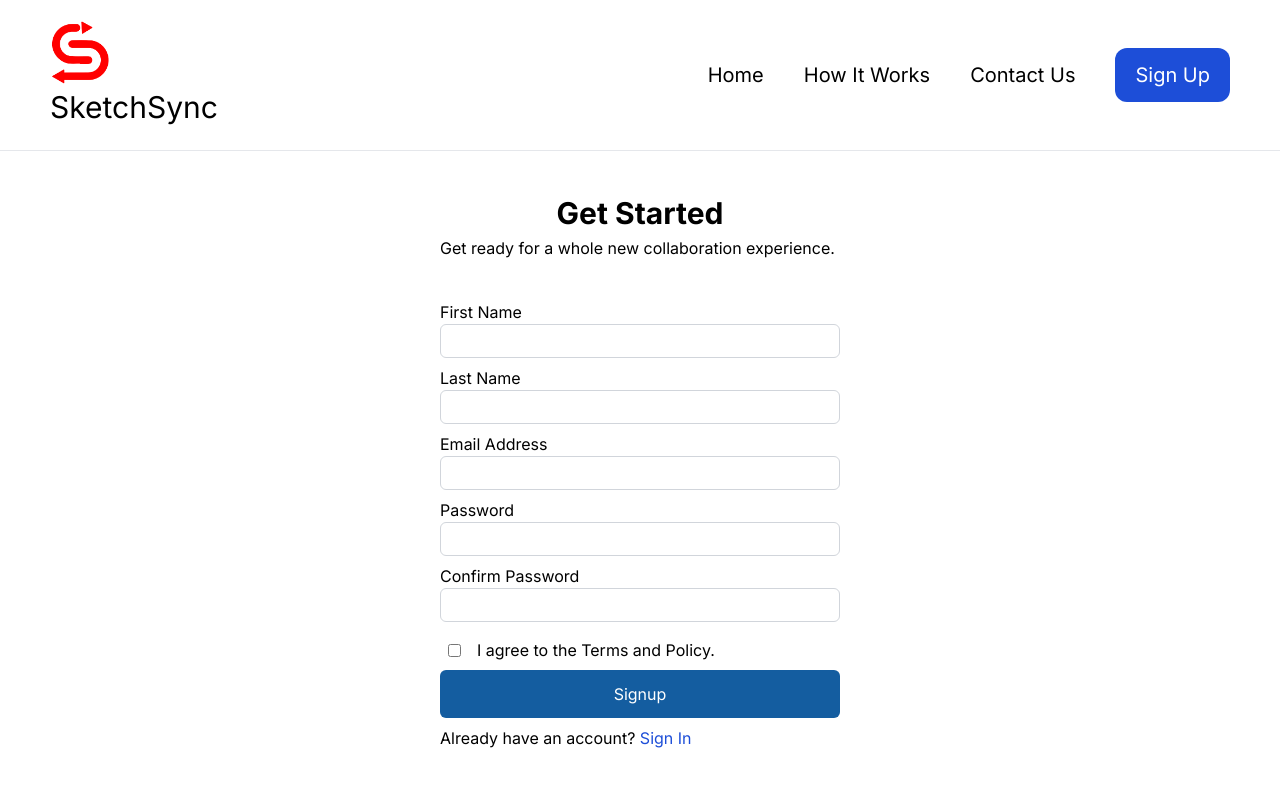
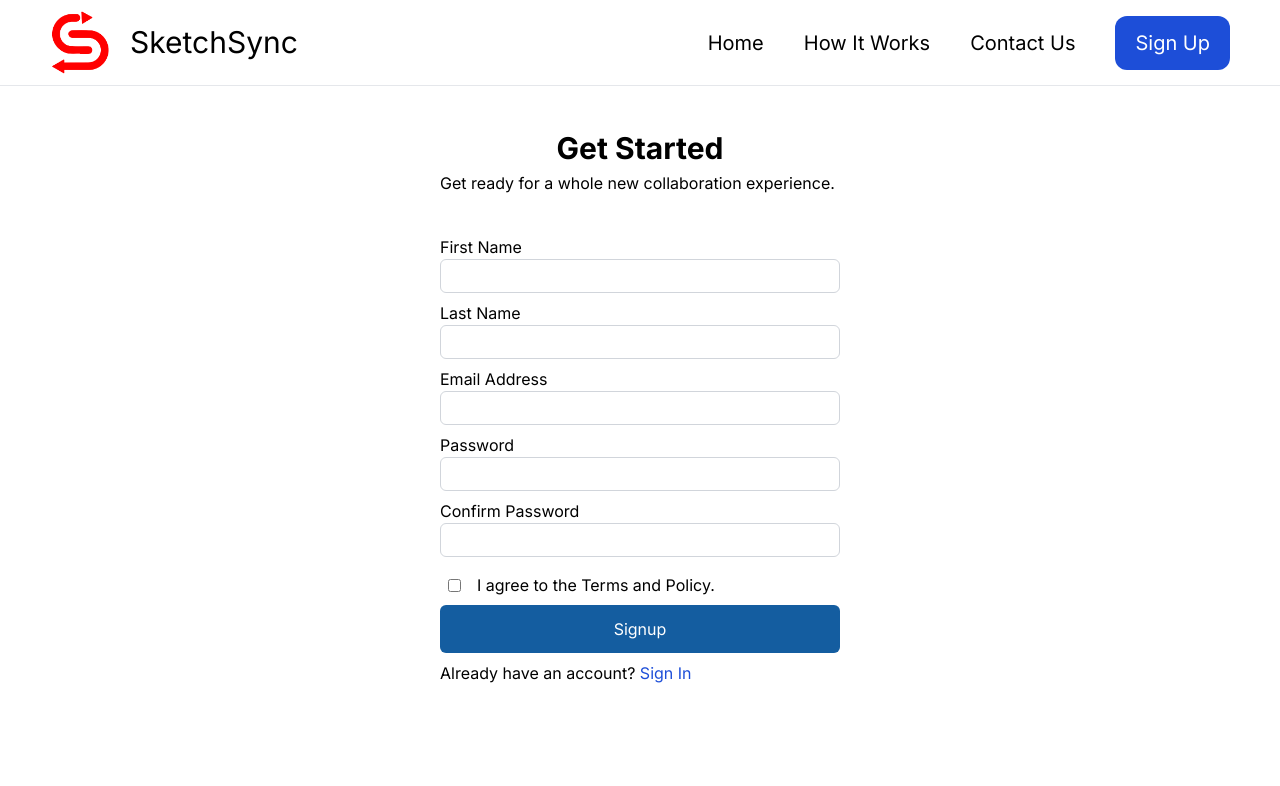
Before and after one commit to Osilaja78/SketchSync, a Next.js app in the folder frontend/: page /auth/signup in a window 1280 px wide. Shown: the top 786 px of the page. Built offline with nearby package versions, Linux system fonts and the light colour scheme; no server answers.

Commit message:
made more changes to the ui

```diff
--- a/frontend/app/page.jsx
+++ b/frontend/app/page.jsx
@@ -1,6 +1,6 @@
 "use client"
 // import "./globals.css";
-import { React, useContext } from 'react';
+import { React, useContext, useState, useEffect } from 'react';
 import Navbar from '@/components/navbar';
 import HeroSection from '@/components/heroSection';
 import DemoSection from '@/components/demoSection';
@@ -14,6 +14,11 @@ import { AuthContext } from '@/components/auth/AuthContext';
 const HomePage = () => {
 
   const { isLoggedIn, logout } = useContext(AuthContext);
+  const [ isClient, setIsClient ] = useState(false);
+
+  useEffect(() => {
+    setIsClient(true);
+  })
 
   return (
     <>
@@ -45,7 +50,7 @@ const HomePage = () => {
           thing of the past.
         </p>
         <div className="max-w-max mx-auto flex flex-row gap-5">
-          {isLoggedIn === false && <button className="bg-blue-700 text-white mx-auto py-3 px-5 rounded-xl">Sign Up</button>}
+          {isClient && isLoggedIn == false && <button className="bg-blue-700 text-white mx-auto py-3 px-5 rounded-xl">Sign Up</button>}
           <button className="bg-red-600 text-white mx-auto py-3 px-5 rounded-xl">Start Whiteboarding</button>
         </div>
       </section>
--- a/frontend/app/whiteboard/[boardId]/page.jsx
+++ b/frontend/app/whiteboard/[boardId]/page.jsx
@@ -1,7 +1,7 @@
 "use client";
 // frontend/whiteboard/[boardId]/page.jsx
 
-import { useEffect, useRef, useState, useLayoutEffect } from "react";
+import { useEffect, useRef, useState, useLayoutEffect, useContext } from "react";
 import { useParams, useSearchParams } from "next/navigation";
 import rough from "roughjs";
 import Image from "next/image";
@@ -12,22 +12,24 @@ import Clear from "../../../public/icons/clear.svg";
 import Download from "../../../public/icons/download.svg";
 import shareIcon from "../../../public/icons/shareIcon.svg";
 import { ToastContainer } from "react-toastify";
-import { notify } from "@/app/layout";
+import { notify, warn } from "@/app/layout";
 import Link from "next/link";
-import { Cambay } from "next/font/google";
+import { AuthContext } from "@/components/auth/AuthContext";
 
 // const roughGenerator = rough.generator();
 
 export default function WhitBoardPage() {
-  const [elements, setElements] = useState([]);
-  const [undoHistory, setUndoHistory] = useState([]);
-  const [isDrawing, setIsDrawing] = useState(false);
-  const [color, setColor] = useState("black");
-  const [websocket, setWebsocket] = useState(null);
-  const [imageSRC, setImageSRC] = useState("");
-  const [winWidth, setWinWidth] = useState();
-  const [winHeight, setWinHeight] = useState();
-  const [colorMenuOpen, setColorMenuOpen] = useState(false);
+  const [ elements, setElements ] = useState([]);
+  const [ undoHistory, setUndoHistory ] = useState([]);
+  const [ isDrawing, setIsDrawing ] = useState(false);
+  const [ color, setColor ] = useState("black");
+  const [ websocket, setWebsocket ] = useState(null);
+  const [ imageSRC, setImageSRC ] = useState("");
+  const [ winWidth, setWinWidth ] = useState();
+  const [ winHeight, setWinHeight ] = useState();
+  const [ colorMenuOpen, setColorMenuOpen ] = useState(false);
+  const [ isClient, setIsClient ] = useState(false);
+  const { isLoggedIn } = useContext(AuthContext);
 
   const params = useParams();
   const searchParams = useSearchParams();
@@ -39,6 +41,7 @@ export default function WhitBoardPage() {
 
   if (isHost) {
     useEffect(() => {
+      setIsClient(true);
       const canvas = canvasRef.current;
       const ctx = canvas.getContext("2d");
 
@@ -228,6 +231,7 @@ export default function WhitBoardPage() {
 
   // Logic for downloading canvas image (for authenticated users)
   const handleCanvasDownload = () => {
+    if (isLoggedIn == true) {
       const canvas = canvasRef.current;
       console.log(canvas.style.backgroundColor);
       const dataURL = canvas.toDataURL("image/png");
@@ -236,6 +240,9 @@ export default function WhitBoardPage() {
       a.href = dataURL;
       a.download = 'whiteboard.png';
       a.click();
+    } else if (isLoggedIn == false) {
+      warn("Only authenticated users can download a canvas!")
+    }
   };
 
   return (
--- a/frontend/components/auth-forms/signinForm.jsx
+++ b/frontend/components/auth-forms/signinForm.jsx
@@ -3,10 +3,9 @@ import {React, useState, useContext} from "react";
 import Link from "next/link";
 import { warn, notify, baseApiUrl } from "@/app/layout";
 import { ToastContainer } from "react-toastify";
-// import axios from "axios";
 import { useRouter } from "next/navigation";
-// import { GoogleLogin } from "@react-oauth/google";
 import { AuthContext } from "../auth/AuthContext";
+
 
 export default function LoginForm() {
 
--- a/frontend/components/heroSection.jsx
+++ b/frontend/components/heroSection.jsx
@@ -3,19 +3,43 @@ import Lottie from "lottie-react";
 import Popup from 'reactjs-popup';
 import CreateBoardPopup from "./popup";
 import 'reactjs-popup/dist/index.css';
+import { useContext, useEffect, useState } from "react";
+import { AuthContext } from "./auth/AuthContext";
+import { useRouter, useSearchParams } from "next/navigation";
+import { baseApiUrl } from "@/app/layout";
+import { Island_Moments } from "next/font/google";
 
 
 export default function HeroSection() {
 
+    const [ isClient, setIsClient ] = useState(false);
+    const [ isLoading, setIsLoading ] = useState(false);
+    const { isLoggedIn } = useContext(AuthContext);
     const createButton = <button className="bg-red-500 rounded-xl px-5 py-4 text-white mt-2">Start Whiteboarding</button>
 
+    useEffect(() => {
+        setIsClient(true);
+    })
+    const router = useRouter();
+
+    const handleCreateBoard = async () => {
+        setIsLoading(true);
+        // Make a request to the backend to create a new board and get the board ID
+        const response = await fetch(`${baseApiUrl}/create_board`, {
+        method: 'POST',
+        });
+        const data = await response.json();
+
+        router.push(`/whiteboard/${data.board_id}?h=true`);
+        setIsLoading(false);
+    };
 
     return (
         <div className="md:flex w-[80%] md:w-[100%] max-w-[1000px] mx-auto gap-10 mt-[40px] md:mt-[70px]">
             <div className="max-w-[650px]">
                 <h1 className="text-[30px] md:text-[50px]">Unlock Seamless Collaboration with Our Real-Time Whiteboard</h1>
                 <h2 className="text-[20px] mt-3">Transform Ideas into Reality — Together, Anytime, Anywhere</h2>
-                <Popup
+                {isClient && isLoggedIn == false ? <Popup
                     trigger={createButton}
                     modal
                     contentStyle={{
@@ -25,6 +49,9 @@ export default function HeroSection() {
                 >
                     <CreateBoardPopup />
                 </Popup>
+                :
+                <button className={`bg-red-500 rounded-xl px-5 py-4 text-white mt-2 ${isLoading ? 'disabled' : ''}`} onClick={handleCreateBoard}>{isLoading == false ? 'Start Whiteboarding' : 'Loading...'}</button>
+                }
             </div>
             <div>
                 <Lottie animationData={SketchAnimation} className='max-w-[800px]'/>
--- a/frontend/components/navbar.jsx
+++ b/frontend/components/navbar.jsx
@@ -8,30 +8,34 @@ import Link from 'next/link';
 
 export default function Navbar() {
 
-  const [isMobileMenuOpen, setMobileMenuOpen] = useState(false);
+  const [ isMobileMenuOpen, setMobileMenuOpen ] = useState(false);
+  const [ isClient, setIsClient ] = useState(false);
   const { isLoggedIn, logout } = useContext(AuthContext);
 
   const toggleMobileMenu = () => {
     setMobileMenuOpen(!isMobileMenuOpen);
   };
 
-  let btnComp;
   useEffect(() => {
-    if (isLoggedIn === false) {
-      btnComp = <Link href="/auth/signup"><li className="bg-blue-700 text-white py-3 px-5 rounded-xl max-w-max">Sign Up</li></Link>
-    } else if (isLoggedIn === true) {
-      btnComp = <li className="bg-blue-700 text-white py-3 px-5 rounded-xl max-w-max" onClick={() => logout}>Sign Out</li>
-    }
+    setIsClient(true);
   })
 
+  // let btnComp;
+
+  // if (isLoggedIn === false) {
+  //   btnComp =
+  // } else if (isLoggedIn === true) {
+  //   btnComp =
+  // }
+
   return (
-    <nav className="flex items-center px-[50px] py-[20px] justify-between">
-      <div className="flex gap-5 items-center cursor-pointer">
-        <Link href="/">
-          <Image src={Logo} width={60} alt="logo" />
-          <p className="text-[30px]">SketchSync</p>
-        </Link>
-      </div>
+    <nav className="flex items-center px-[50px] py-[10px] justify-between max-w-[1400px] mx-auto">
+      {/* <div> */}
+      <Link href="/" className="flex gap-5 items-center cursor-pointer">
+        <Image src={Logo} width={60} alt="logo" />
+        <p className="text-[30px]">SketchSync</p>
+      </Link>
+      {/* </div> */}
 
       {/* Mobile Menu */}
       <div className="lg:hidden">
@@ -43,7 +47,11 @@ export default function Navbar() {
             <li>Home</li>
             <li>How It Works</li>
             <li>Contact Us</li>
-            {btnComp}
+            {isClient && (
+              isLoggedIn == false ? <Link href="/auth/signup"><li className="bg-blue-700 text-white py-3 px-5 rounded-xl max-w-max">Sign Up</li></Link>
+              :
+              <li className="bg-blue-700 text-white py-3 px-5 rounded-xl max-w-max" onClick={() => logout()}>Sign Out</li>
+            )}
           </ul>
         )}
       </div>
@@ -54,8 +62,11 @@ export default function Navbar() {
             <li>Home</li>
             <li>How It Works</li>
             <li>Contact Us</li>
-            {isLoggedIn == false && <li className="bg-blue-700 text-white py-3 px-5 rounded-xl">Sign Up</li>}
-            {isLoggedIn == true && <li className="bg-blue-700 text-white py-3 px-5 rounded-xl">Sign Out</li>}
+            {isClient && (
+              isLoggedIn == false ? <Link href="/auth/signup"><li className="bg-blue-700 text-white py-3 px-5 rounded-xl">Sign Up</li></Link>
+              :
+              isLoggedIn == true && <li className="bg-blue-700 text-white py-3 px-5 rounded-xl cursor-pointer" onClick={() => logout()}>Sign Out</li>
+            )}
         </ul>
       </div>
     </nav>
--- a/frontend/components/popup.jsx
+++ b/frontend/components/popup.jsx
@@ -1,29 +1,38 @@
-import { useState } from "react";
+import { React, useState } from "react";
 import { useRouter } from "next/navigation";
-import Link from "next/link";
+import { warn, baseApiUrl } from "@/app/layout";
+import { ToastContainer } from "react-toastify";
+
 
 export default function CreateBoardPopup() {
 
+    const [ isLoading, setIsLoading ] = useState(false);
     const router = useRouter();
 
     const handleCreateBoard = async () => {
+        setIsLoading(true);
         // Make a request to the backend to create a new board and get the board ID
-        const response = await fetch('http://localhost:8000/create_board', {
-        method: 'POST',
-        });
-        const data = await response.json();
+        try {
+            const response = await fetch(`${baseApiUrl}/create_board`, {
+            method: 'POST',
+            });
+            const data = await response.json();
 
-        router.push(`/whiteboard/${data.board_id}?h=true`);
+            router.push(`/whiteboard/${data.board_id}?h=true`);
+        } catch (err) {
+            warn(err);
+        }
+        setIsLoading(false);
     };
-
 
     return (
         <div className="bg-white rounded-2xl p-10 max-w-[400px]">
             <h1 className="text-[30px] text-center pb-5">Continue without signing In?</h1>
             <div className="max-w-max mx-auto flex flex-row gap-5">
                 <button className="bg-blue-700 text-white mx-auto py-3 px-5 rounded-xl">Sign In</button>
-                <button className="bg-red-600 text-white mx-auto py-3 px-5 rounded-xl" onClick={handleCreateBoard}>Create my board</button>
+                <button className="bg-red-600 text-white mx-auto py-3 px-5 rounded-xl" onClick={handleCreateBoard}>{isLoading == false ? 'Create My Board' : 'Loading...'}</button>
             </div>
+            <ToastContainer />
         </div>
     )
 }
```
Lines whose indentation alone changed are shown as unchanged.
